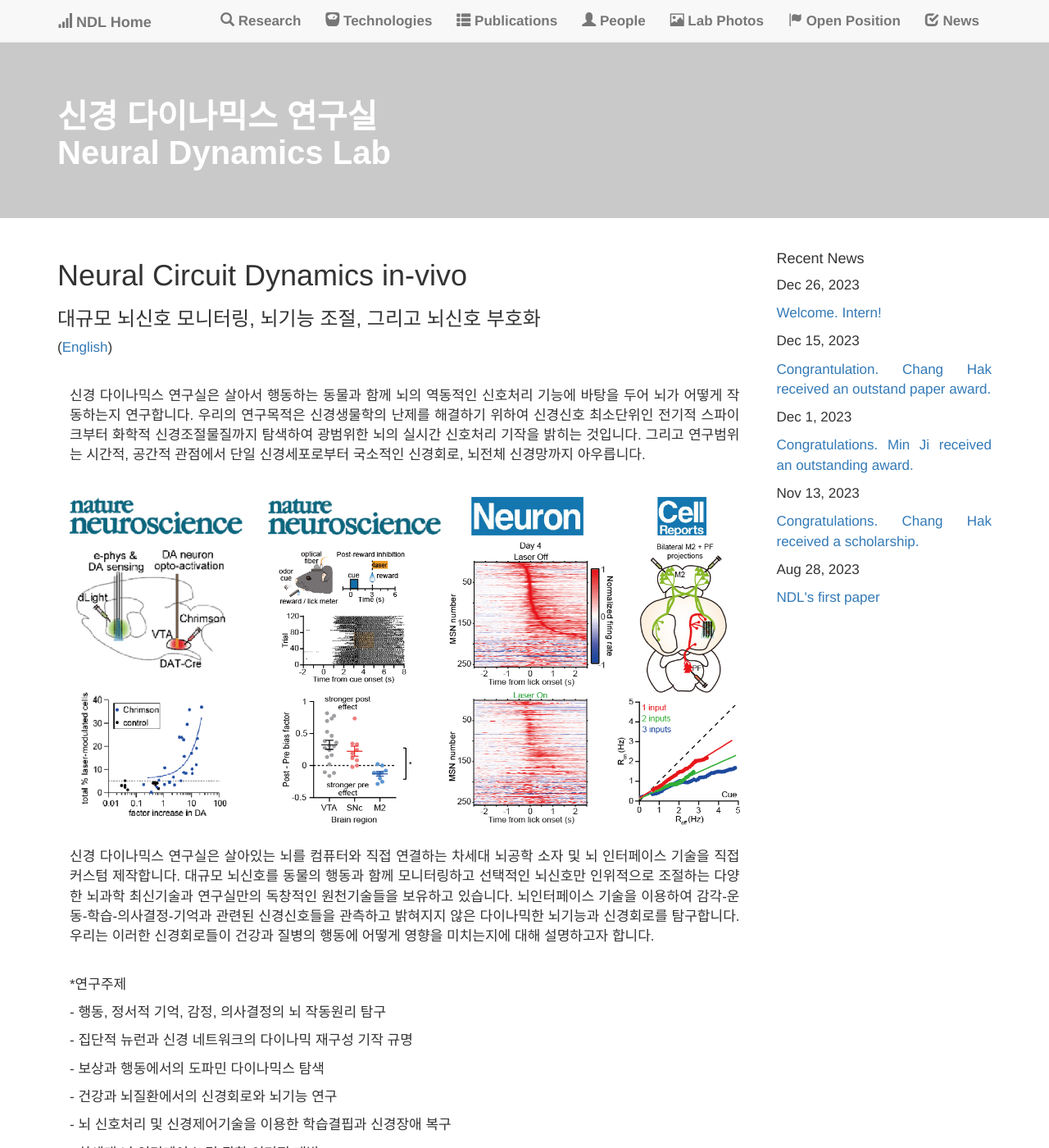
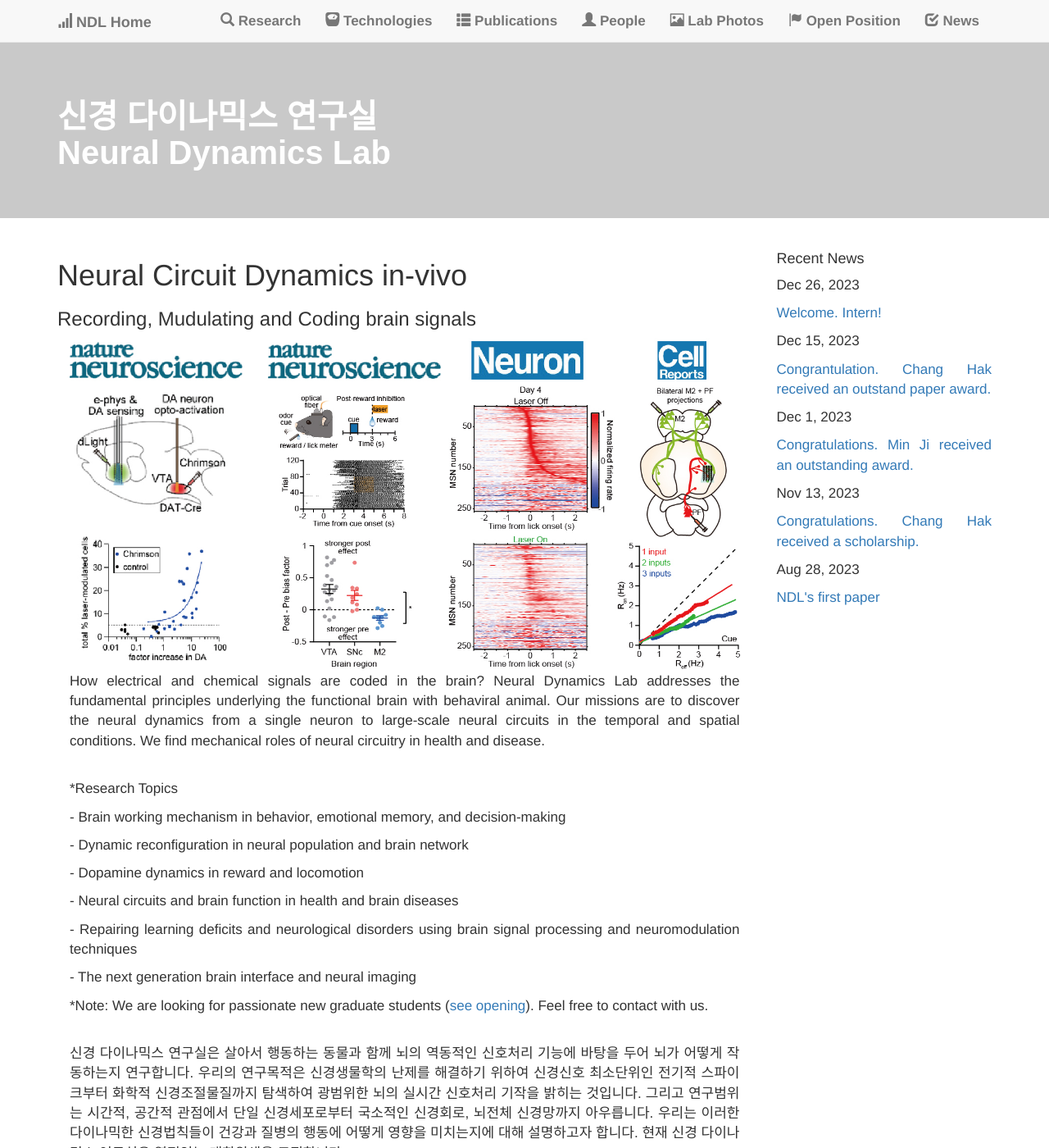
Before and after one commit to kleelab/kleelab.github.io, a Jekyll site: the page built from index.html, in a window 1280 px wide and 1400 px high. Shown: the whole window at 82% size. Built offline with Jekyll 4.4.1, drawn with Linux system fonts in a browser that asks for light colours; nearby versions of some CDN libraries; a style sheet for code colours, icons or effects is not loaded; some of the changed text lies outside the part shown.

Commit message:
Update index.html

```diff
--- a/index.html
+++ b/index.html
@@ -13,24 +13,20 @@ layout: home
 </script>
 
 <h1>Neural Circuit Dynamics in-vivo</h1>
-<h3>대규모 뇌신호 모니터링, 뇌기능 조절, 그리고 뇌신호 부호화</h3>
-<p> (<a href="{{ site.url }}{{ site.baseurl }}/indexE">English</a>)</p>
-<br>
+<h3>Recording, Mudulating and Coding brain signals</h3>
 
 <div class="col-md-12">
-<p>신경 다이나믹스 연구실은 살아서 행동하는 동물과 함께 뇌의 역동적인 신호처리 기능에 바탕을 두어 뇌가 어떻게 작동하는지 연구합니다. 우리의 연구목적은 신경생물학의 난제를 해결하기 위하여 신경신호 최소단위인 전기적 스파이크부터 화학적 신경조절물질까지 탐색하여 광범위한 뇌의 실시간 신호처리 기작을 밝히는 것입니다. 그리고 연구범위는 시간적, 공간적 관점에서 단일 신경세포로부터 국소적인 신경회로, 뇌전체 신경망까지 아우릅니다.</p>
+<img class="img-responsive" src="../images/lab_intro.jpg"/ Align="center">
+<p>How electrical and chemical signals are coded in the brain?  Neural Dynamics Lab addresses the fundamental principles underlying the functional brain with behaviral animal. Our missions are to discover the neural dynamics from a single neuron to large-scale neural circuits in the temporal and spatial conditions. We find mechanical roles of neural circuitry in health and disease.</p>
 <br>
-<img class="img-responsive" src="../images/lab_intro.jpg"/ Align="center">
+<p>*Research Topics</p>
+<p>- Brain working mechanism in behavior, emotional memory, and decision-making</p>
+<p>- Dynamic reconfiguration in neural population and brain network</p>
+<p>- Dopamine dynamics in reward and locomotion</p>
+<p>- Neural circuits and brain function in health and brain diseases</p>
+<p>- Repairing learning deficits and neurological disorders using brain signal processing and neuromodulation techniques</p>
+<p>- The next generation brain interface and neural imaging</p>
+<p>*Note: We are  looking for passionate new graduate students (<a href="{{ site.url }}{{ site.baseurl }}/joinus">see opening</a>). Feel free to contact with us. </p>
 <br>
-<p>신경 다이나믹스 연구실은 살아있는 뇌를 컴퓨터와 직접 연결하는 차세대 뇌공학 소자 및 뇌 인터페이스 기술을 직접 커스텀 제작합니다. 대규모 뇌신호를 동물의 행동과 함께 모니터링하고 선택적인 뇌신호만 인위적으로 조절하는 다양한 뇌과학 최신기술과 연구실만의 독창적인 원천기술들을 보유하고 있습니다. 뇌인터페이스 기술을 이용하여 감각-운동-학습-의사결정-기억과 관련된 신경신호들을 관측하고 밝혀지지 않은 다이나믹한 뇌기능과 신경회로를 탐구합니다. 우리는 이러한 신경회로들이 건강과 질병의 행동에 어떻게 영향을 미치는지에 대해 설명하고자 합니다.</p>
-<br>
-<p>*연구주제</p>
-<p>- 행동, 정서적 기억, 감정, 의사결정의 뇌 작동원리 탐구</p>
-<p>- 집단적 뉴런과 신경 네트워크의 다이나믹 재구성 기작 규명</p>
-<p>- 보상과 행동에서의 도파민 다이나믹스 탐색</p>
-<p>- 건강과 뇌질환에서의 신경회로와 뇌기능 연구</p>
-<p>- 뇌 신호처리 및 신경제어기술을 이용한 학습결핍과 신경장애 복구</p>
-<p>- 차세대 뇌 인터페이스 및 광학 이미징 개발</p>
-<br>
-<p>*Note: 열정있는 대학원생을 모집합니다 (<a href="{{ site.url }}{{ site.baseurl }}/joinusK">채용</a>). </p>
+<p>신경 다이나믹스 연구실은 살아서 행동하는 동물과 함께 뇌의 역동적인 신호처리 기능에 바탕을 두어 뇌가 어떻게 작동하는지 연구합니다. 우리의 연구목적은 신경생물학의 난제를 해결하기 위하여 신경신호 최소단위인 전기적 스파이크부터 화학적 신경조절물질까지 탐색하여 광범위한 뇌의 실시간 신호처리 기작을 밝히는 것입니다. 그리고 연구범위는 시간적, 공간적 관점에서 단일 신경세포로부터 국소적인 신경회로, 뇌전체 신경망까지 아우릅니다. 우리는 이러한 다이나믹한 신경법칙들이 건강과 질병의 행동에 어떻게 영향을 미치는지에 대해 설명하고자 합니다. 현재 신경 다이나믹스 연구실은 열정있는 대학원생을 모집합니다. </p>
 </div>
```
